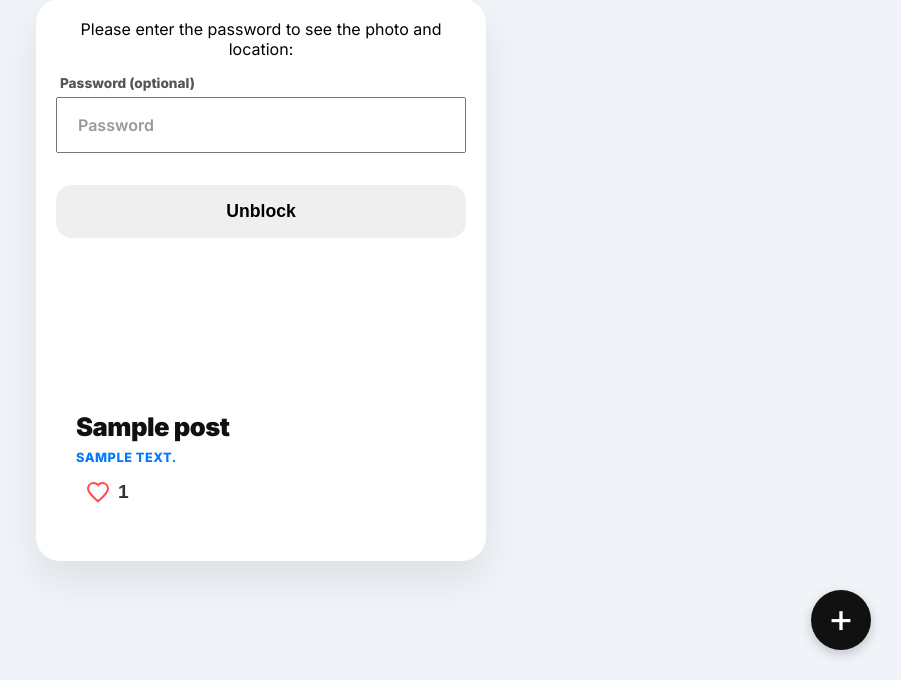
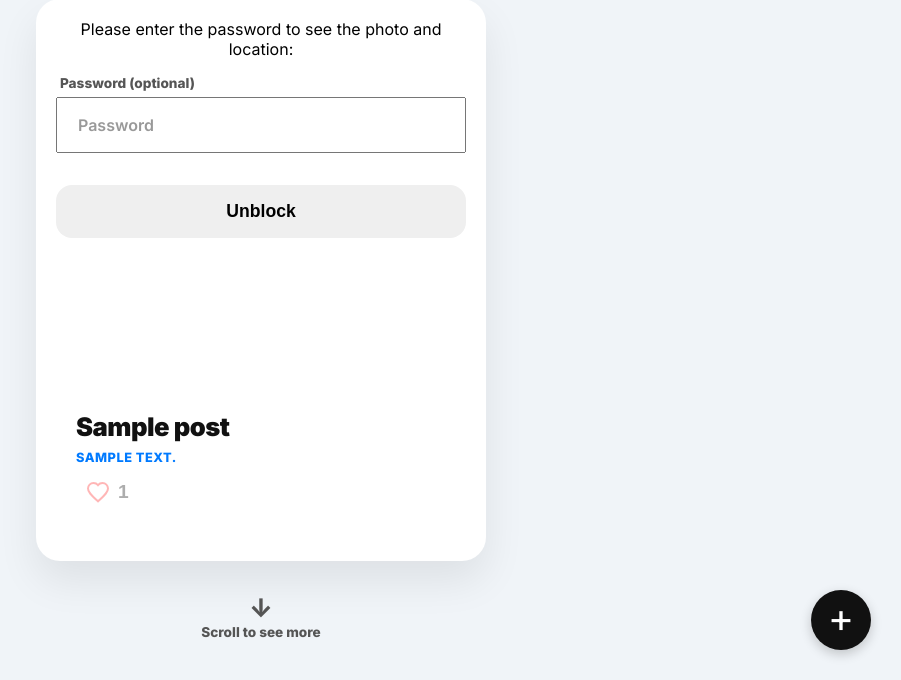
Before and after one commit to CommandLine-5336/BirdWatchingApp, a Flask app: page / in a window 1280 px wide. Shown: the part 120-800 px from the top of the page, without its empty margins (379-1280 px from the left). Run offline with Flask 3, Linux system fonts and the light colour scheme; tables that the repository leaves empty hold one stand-in row (values such as "Sample post").

Commit message:
Bug fix: BirdWatcher application(deduplicate names, implement scrolling feed, block likes when picture is closed)

```diff
--- a/src/routes/feed.py
+++ b/src/routes/feed.py
@@ -76,6 +76,10 @@ def toggle_like(post_id):
     """Like."""
     if "user_id" not in session:
         return jsonify({"error": "Unauthorized"}), 401
+    post = Post.query.get_or_404(post_id)
+    unlocked_posts = session.get("unlocked_posts", [])
+    if post.password and post.id not in unlocked_posts:
+        return jsonify({"error": "Post is locked"}), 403
     user_id = session["user_id"]
     existing_like = Like.query.filter_by(user_id=user_id, post_id=post_id).first()
 
@@ -132,6 +136,10 @@ def unlock(post_id):
 
     password_input = request.form.get("password")
     if not post.password or check_password_hash(post.password, password_input):
+        unlocked_posts = session.get("unlocked_posts", [])
+        if post.id not in unlocked_posts:
+            unlocked_posts.append(post.id)
+            session["unlocked_posts"] = unlocked_posts
         file_url = get_file_url(post.image_filename)
         return jsonify({"success": True, "img": file_url, "loc": post.location}), 200
 
--- a/src/static/style.css
+++ b/src/static/style.css
@@ -251,4 +251,41 @@ input[type="file"] {
     transform: scale(1.1);
 }
 
-/*--- ---*/
+/* --------- Like Locking --------- */
+.like-button.locked {
+    opacity: 0.4;
+    cursor: not-allowed;
+    pointer-events: none;
+}
+
+/* --------- Scroll Hint --------- */
+.scroll-hint {
+    position: fixed;
+    bottom: 40px;
+    left: 50%;
+    transform: translateX(-50%);
+    display: flex;
+    flex-direction: column;
+    align-items: center;
+    gap: 4px;
+    color: #555;
+    font-weight: 800;
+    font-size: 0.85rem;
+    pointer-events: none;
+    z-index: 500;
+    transition: opacity 0.4s ease;
+}
+
+.scroll-hint.hidden {
+    opacity: 0;
+}
+
+.scroll-hint-arrow {
+    font-size: 1.6rem;
+    animation: scroll-hint-bounce 1.4s infinite;
+}
+
+@keyframes scroll-hint-bounce {
+    0%, 100% { transform: translateY(0); }
+    50% { transform: translateY(10px); }
+}
--- a/src/templates/auth.html
+++ b/src/templates/auth.html
@@ -2,7 +2,7 @@
 <html lang="en">
 <head>
     <meta charset="UTF-8">
-    <title>BirdTok | Login</title>
+    <title>BirdsWatcher | Login</title>
     <link rel="stylesheet" href="{{ url_for('static', filename='style.css') }}">
 </head>
 <body>
@@ -14,7 +14,6 @@
             <input type="password" name="password" placeholder="Password" required>
             <button type="submit" name="action" value="login" class="btn btn-login">Login</button>
             <button type="submit" name="action" value="register" class="btn btn-register">Create Account</button>
-            <!---->
         </form>
     </div>
 </body>
--- a/src/templates/feed.html
+++ b/src/templates/feed.html
@@ -2,7 +2,7 @@
 <html lang="en">
 <head>
     <meta charset="UTF-8">
-    <title>Bird Feed</title>
+    <title>BirdsWatcher</title>
     <link rel="stylesheet" href="{{ url_for('static', filename='style.css') }}?v=2">
 </head>
 <body onclick="if(!event.target.closest('button') && !event.target.closest('a') && !event.target.closest('.upload-content') && !event.target.closest('input')) nextBird()">
@@ -10,6 +10,10 @@
     <div id="feed">
         <div class="post">
             {% if birds_data %}
+            <div class="scroll-hint" id="scroll-hint">
+                <div class="scroll-hint-arrow">&#8595;</div>
+                <div class="scroll-hint-text">Scroll to see more</div>
+            </div>
                 <img id="bird-img" class="post-img"
                      src="{{ '' if birds_data[0].has_password else birds_data[0].img }}"
                      alt="Bird" loading="lazy"
@@ -30,7 +34,7 @@
                    <span id="bird-loc" class="loc">{{ '' if birds_data[0].has_password else birds_data[0].loc }}</span>
 
                    <div class="post-actions" style="margin-top: 10px;">
-                    <button onclick="toggleLike(event)" class="btn like-button" style="z-index: 10;">
+                    <button onclick="toggleLike(event)" class="btn like-button{% if birds_data[0].has_password %} locked{% endif %}" style="z-index: 10;">
                         <svg id="heart-icon" class="heart-icon{% if birds_data[0].is_liked %} liked{% endif %}" viewBox="0 0 24 24">
                             <path d="M12 21.35l-1.45-1.32C5.4 15.36 2 12.28 2 8.5 2 5.42 4.42 3 7.5 3c1.74 0 3.41.81 4.5 2.09C13.09 3.81 14.76 3 16.5 3 19.58 3 22 5.42 22 8.5c0 3.78-3.4 6.86-8.55 11.54L12 21.35z"/>
                         </svg>
@@ -117,6 +121,10 @@
             } else {
                 heart.classList.remove('liked');
             }
+            const likeBtn = document.querySelector('.like-button');
+            if (likeBtn) {
+                likeBtn.classList.toggle('locked', currentBird.has_password);
+            }
         }
 
         function unlockPost(event){
@@ -155,6 +163,10 @@
                 document.getElementById('bird-loc').innerText = data.loc;
 
                 document.getElementById('password-lock').style.display = 'none';
+                const likeBtn = document.querySelector('.like-button');
+                if (likeBtn) {
+                    likeBtn.classList.remove('locked');
+                }
             })
             .catch(error => {
                 console.error('Error:', error);
@@ -164,6 +176,10 @@
 
         function toggleLike(event) {
             event.stopPropagation();
+            const likeBtn = event.currentTarget;
+            if (likeBtn.classList.contains('locked')) {
+                return;
+            }
             const currentBird = birds[currentIndex];
             if (!currentBird || currentBird.id === 0) return;
 
@@ -176,6 +192,10 @@
             .then(response => {
                 if (response.status === 401) {
                     alert("Please login to like posts.");
+                    return null;
+                }
+                if (response.status === 403) {
+                    alert("This post is locked.");
                     return null;
                 }
                 if (!response.ok) {
@@ -212,6 +232,26 @@
             const fileName = e.target.files[0] ? e.target.files[0].name : 'Select an image...';
             document.getElementById('file-name-display').textContent = fileName;
         });
+        const scrollHint = document.getElementById('scroll-hint');
+        if (scrollHint) {
+            if (localStorage.getItem('birdwatcher_scroll_hint_seen')) {
+                scrollHint.classList.add('hidden');
+            } else {
+            let hintDismissed = false;
+            const dismissHint = function () {
+                if (hintDismissed) return;
+                hintDismissed = true;
+                scrollHint.classList.add('hidden');
+                localStorage.setItem('birdwatcher_scroll_hint_seen', 'true');
+                document.body.removeEventListener('scroll', dismissHint);
+                document.body.removeEventListener('click', dismissHint);
+                document.body.removeEventListener('wheel', dismissHint);
+            };
+            document.body.addEventListener('scroll', dismissHint, { passive: true });
+            document.body.addEventListener('click', dismissHint);
+            document.body.addEventListener('wheel', dismissHint, { passive: true });
+            }
+        }
     </script>
 </body>
 </html>
```
